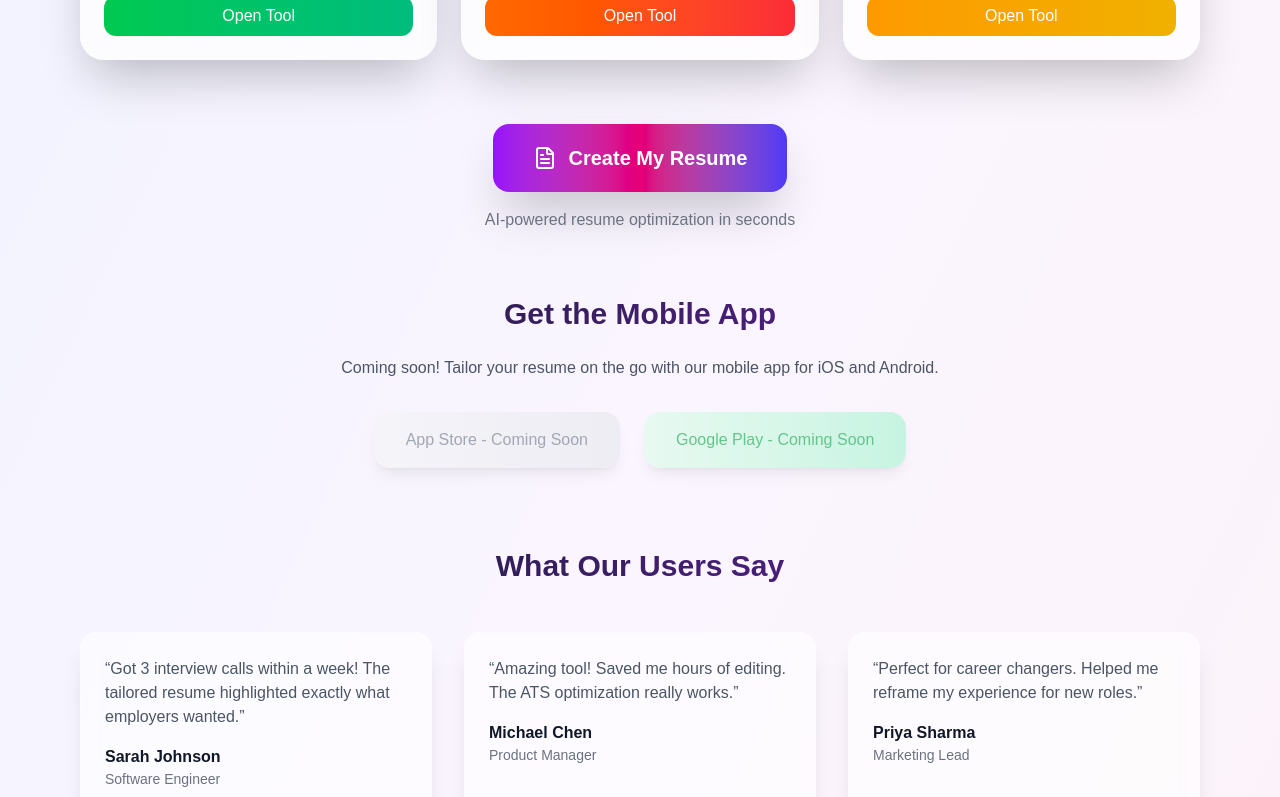
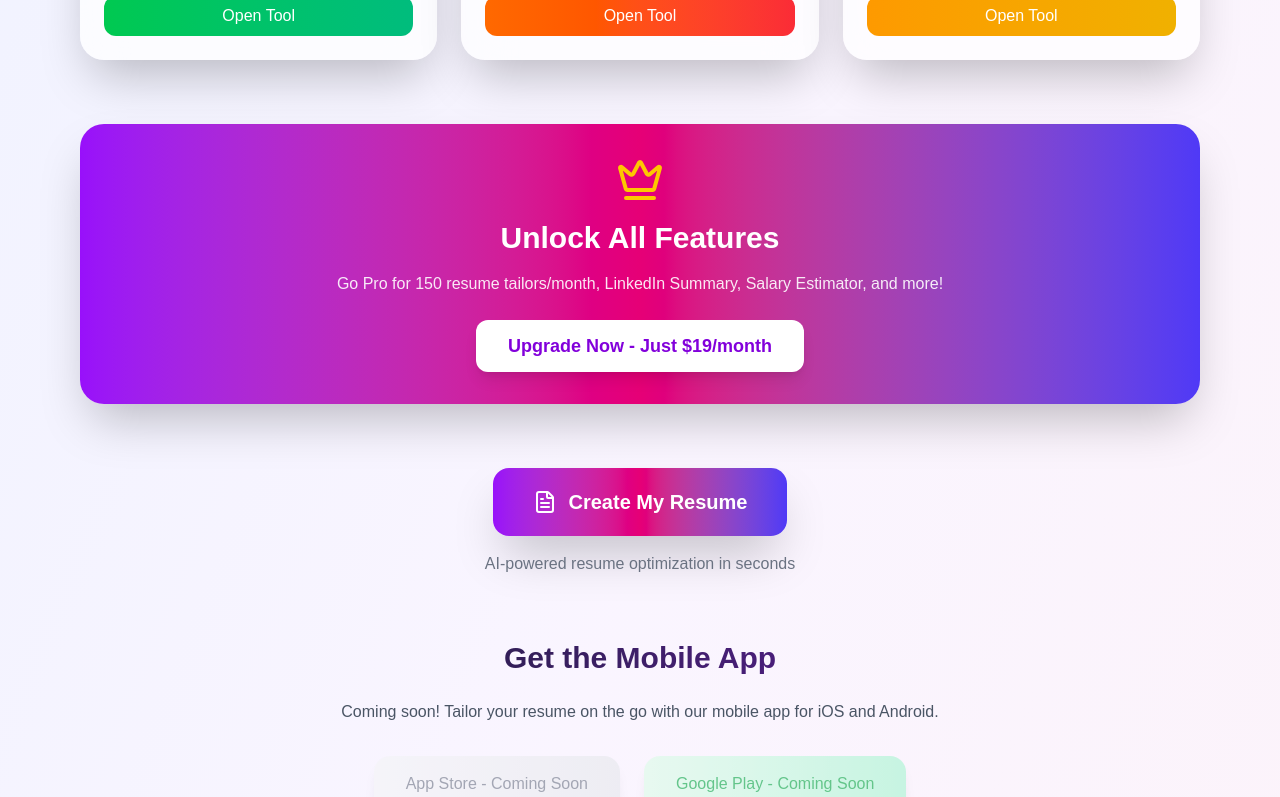
Before and after one commit to gautammeena2327-hash/ai-resume-tailor, a Next.js app: page / in a window 1280 px wide. Shown: the part 960-1757 px from the top of the page. Built offline with nearby package versions, Linux system fonts and the light colour scheme.

Commit message:
Add prominent upgrade section on homepage

```diff
--- a/src/app/page.tsx
+++ b/src/app/page.tsx
@@ -225,12 +225,25 @@ export default function Home() {
                     Open Tool
                   </Link>
                 )}
-              </div>
+</div>
             ))}
           </div>
         </section>
 
-{!showResumeTool && (
+        <section className="mb-16 text-center">
+          <div className="bg-gradient-to-r from-purple-600 via-pink-600 to-indigo-600 rounded-3xl p-8 shadow-2xl">
+            <Crown className="w-12 h-12 mx-auto mb-4 text-yellow-400" />
+            <h3 className="text-3xl font-bold text-white mb-4">Unlock All Features</h3>
+            <p className="text-white/90 mb-6 max-w-2xl mx-auto">
+              Go Pro for 150 resume tailors/month, LinkedIn Summary, Salary Estimator, and more!
+            </p>
+            <Link href="/pricing" className="inline-block px-8 py-3 bg-white text-purple-700 rounded-xl font-bold text-lg hover:bg-gray-100 shadow-lg hover:scale-105 transition-all">
+              Upgrade Now - Just $19/month
+            </Link>
+          </div>
+        </section>
+
+        {!showResumeTool && (
           <div className="text-center mt-12">
             <button
               onClick={openResumeTool}
```
